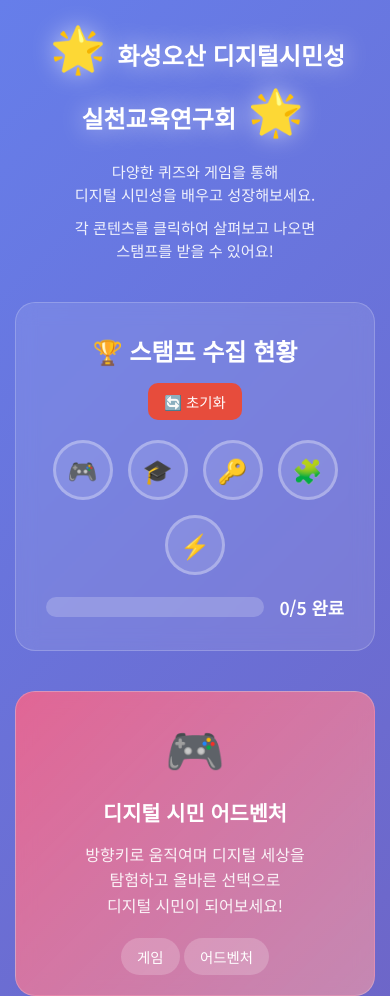
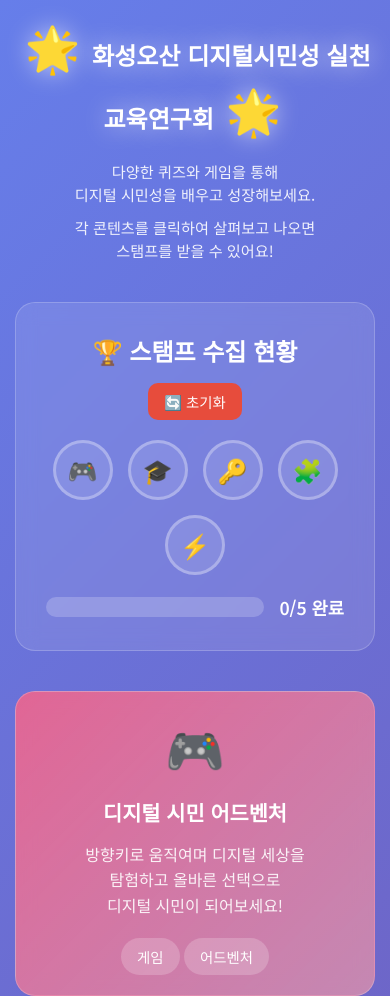
Before and after one commit to Yunsusam/123486, a plain HTML site: page index.html in a window 390 px wide. Shown: the top 996 px of the page. Drawn offline with Linux system fonts and the light colour scheme.

Commit message:
Update index.html

```diff
--- a/index.html
+++ b/index.html
@@ -611,7 +611,7 @@
             <p class="subtitle">각 콘텐츠를 클릭하여 살펴보고 나오면 스탬프를 받을 수 있어요!</p>
 
             <!-- 모바일용 제목 -->
-            <h1 class="title-mobile"><span class="emoji">🌟</span> 화성오산 디지털시민성<br>실천교육연구회 <span class="emoji">🌟</span></h1>
+            <h1 class="title-mobile"><span class="emoji">🌟</span> 화성오산 디지털시민성 실천교육연구회 <span class="emoji">🌟</span></h1>
             <p class="subtitle-mobile">다양한 퀴즈와 게임을 통해<br>디지털 시민성을 배우고 성장해보세요.</p>
             <p class="subtitle-mobile">각 콘텐츠를 클릭하여 살펴보고 나오면<br>스탬프를 받을 수 있어요!</p>
         </header>
```
